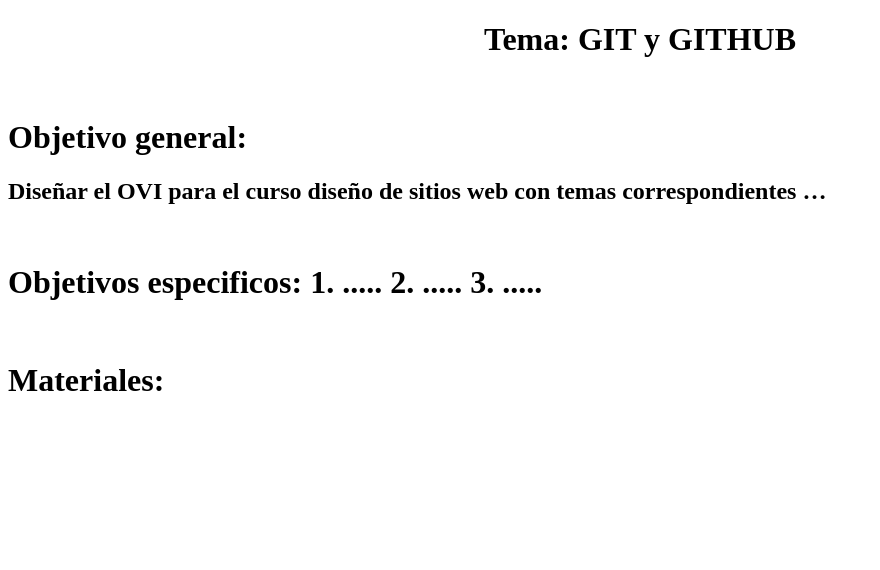
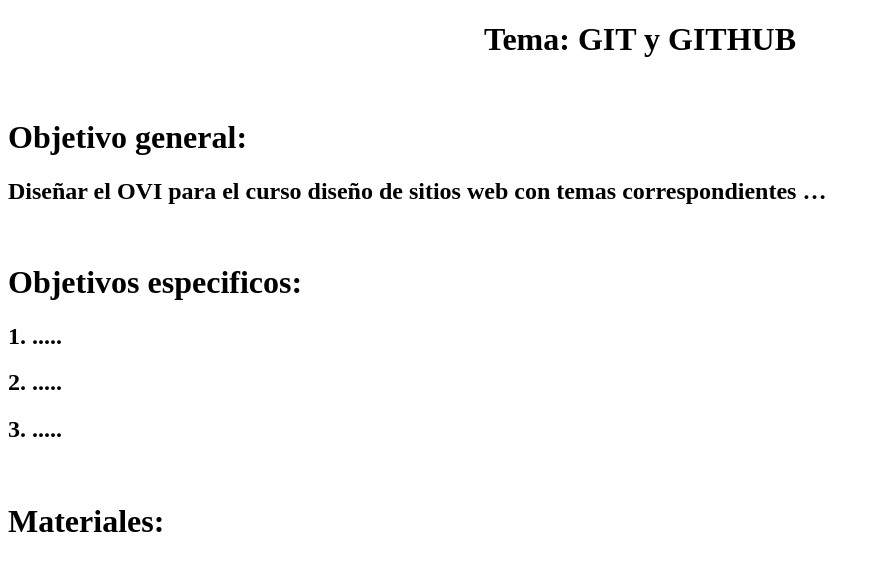
Before and after one commit to vargasfernando/DSW-FernandoVargas, a plain HTML site: page planing.html in a window 1280 px wide. Shown: the whole page, without its empty margins (0-880 px from the left). Drawn offline with Linux system fonts and the light colour scheme.

Commit message:
Update planing.html

```diff
--- a/planing.html
+++ b/planing.html
@@ -12,12 +12,10 @@
     <h1>Objetivo general: </h1>
     <h2>Diseñar el OVI para el curso diseño de sitios web con temas correspondientes …</h2>
     <br>
-    <h1>Objetivos especificos:
-
-        1. .....
-        2. .....
-        3. .....
-    </h1>
+    <h1>Objetivos especificos:</h1>
+       <h2> 1. ..... </h2>
+       <h2> 2. .....</h2>
+       <h2> 3. .....</h2>
     <br>
     <h1>Materiales:</h1>
 </body>
```
